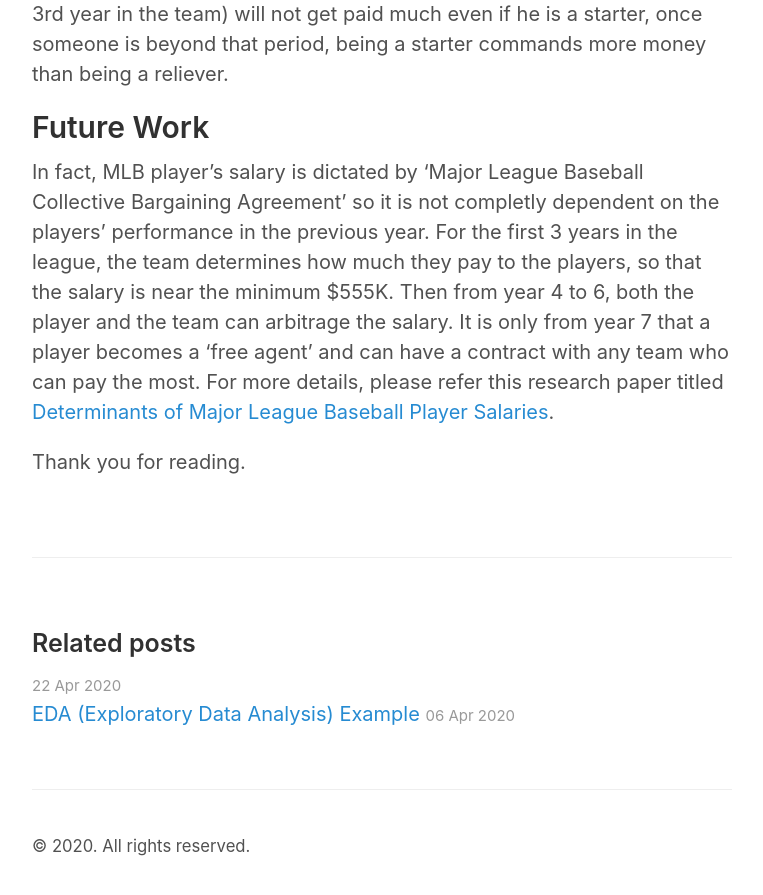
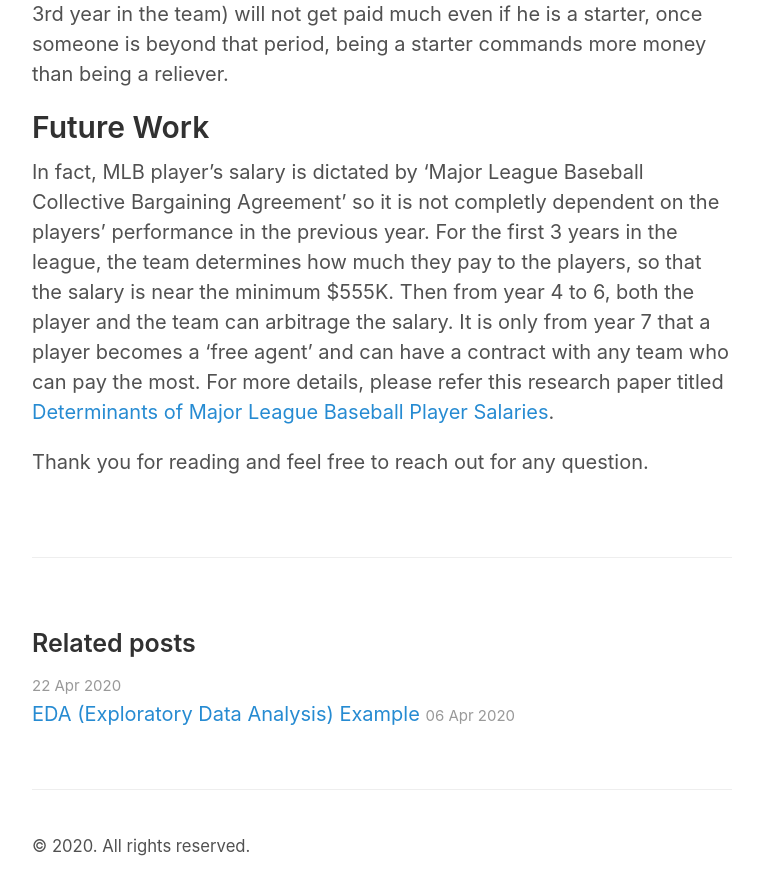
Before and after one commit to han201/han201.github.io, a Jekyll site: the page built from _posts/2020-04-17-MLB-Pitchers-Salary.md, in a window 1280 px wide and 900 px high, scrolled down 4897 px. Shown: the top 895 px of the window, without its empty margins (258-1021 px from the left). Built offline with Jekyll 4.4.1, drawn with Linux system fonts in a browser that asks for light colours.

```diff
--- a/_posts/2020-04-17-MLB-Pitchers-Salary.md
+++ b/_posts/2020-04-17-MLB-Pitchers-Salary.md
@@ -114,4 +114,4 @@ In fact, MLB player's salary is dictated by 'Major League Baseball Collective Ba
 For the first 3 years in the league, the team determines how much they pay to the players, so that the salary is near the minimum $555K.
 Then from year 4 to 6, both the player and the team can arbitrage the salary. It is only from year 7 that a player becomes a 'free agent' and can have a contract with any team who can pay the most. For more details, please refer this research paper titled [Determinants of Major League Baseball Player Salaries](https://surface.syr.edu/cgi/viewcontent.cgi?article=1098&context=honors_capstone).
 
-Thank you for reading.
+Thank you for reading and feel free to reach out for any question.
```
